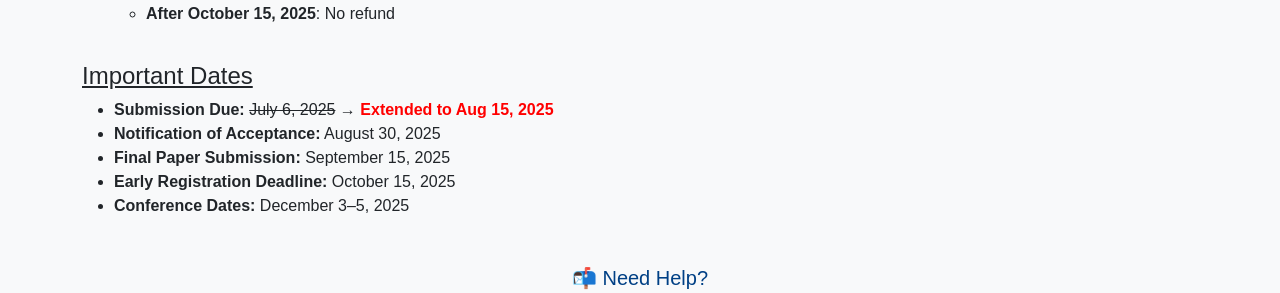
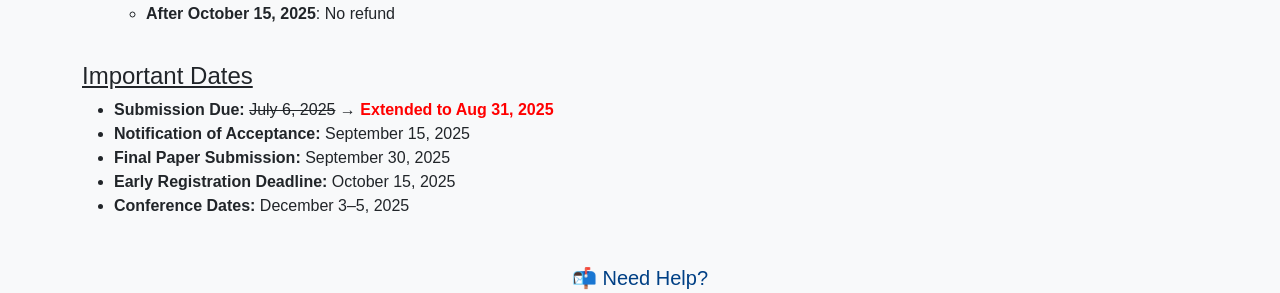
Before and after one commit to icea2025/latrobe, a Jekyll site: the page registration/index.html, which Jekyll copies as it is, in a window 1280 px wide and 900 px high, scrolled down 700 px. Shown: the part 430-723 px from the top of the window. Built offline with Jekyll 4.4.1, drawn with Linux system fonts in a browser that asks for light colours.

Commit message:
Update index.html

```diff
--- a/registration/index.html
+++ b/registration/index.html
@@ -158,9 +158,9 @@
     <div style="padding-top: 20px">
       <h4><u>Important Dates</u></h4>
       <ul>
-        <li><strong>Submission Due:</strong> <del>July 6, 2025</del> → <span style="color:red; font-weight:bold;">Extended to Aug 15, 2025</span></li>
-        <li><strong>Notification of Acceptance:</strong> August 30, 2025</li>
-        <li><strong>Final Paper Submission:</strong> September 15, 2025</li>
+        <li><strong>Submission Due:</strong> <del>July 6, 2025</del> → <span style="color:red; font-weight:bold;">Extended to Aug 31, 2025</span></li>
+        <li><strong>Notification of Acceptance:</strong> September 15, 2025</li>
+        <li><strong>Final Paper Submission:</strong> September 30, 2025</li>
         <li><strong>Early Registration Deadline:</strong> October 15, 2025</li>
         <li><strong>Conference Dates:</strong> December 3–5, 2025</li>
       </ul>
```
